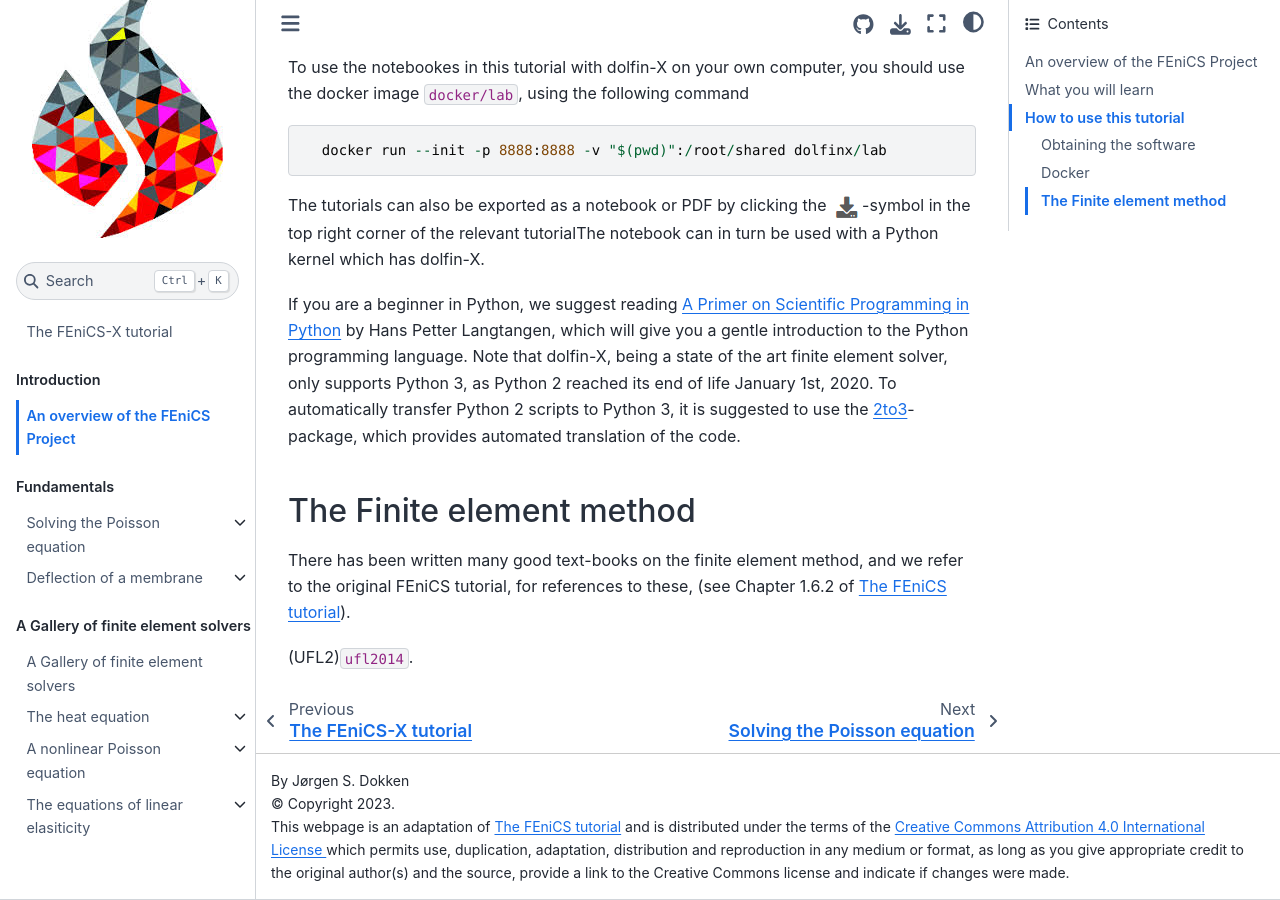
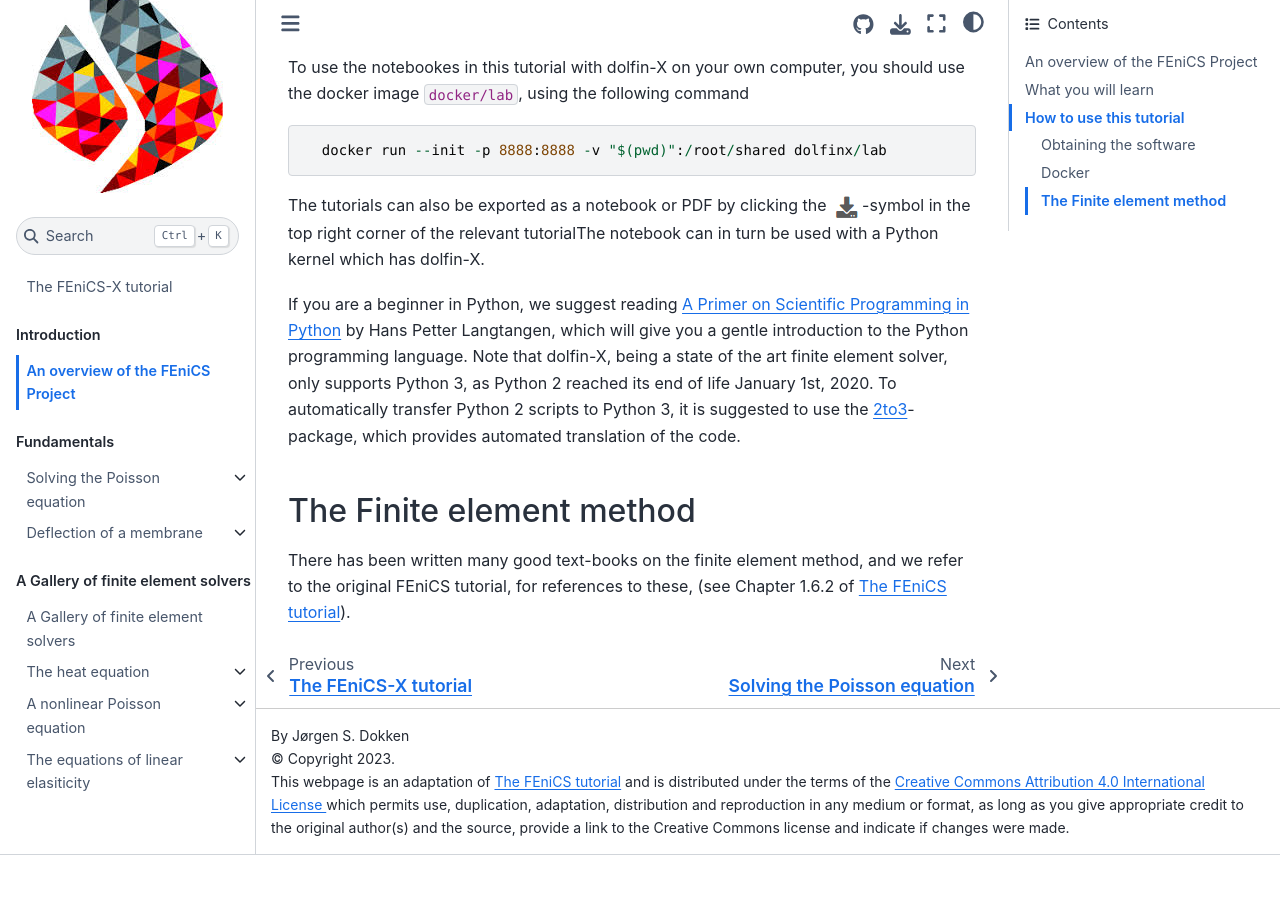
Before and after one commit to jorgensd/dolfinx-tutorial, a Jupyter Book: the page built from fem.md, in a window 1280 px wide and 900 px high, scrolled down 1964 px. Built offline with Jupyter Book 1.0.4 settings and Sphinx 7.4.7 and the Sphinx Book theme 1.1.4, drawn with Linux system fonts in a browser that asks for light colours; pages that are not in the unit, such as notebooks, are missing from menus; cross-references to code outside the pages are shown as plain code; after the commit the page ends 2819 px from its top, so only the background shows below that.

Commit message:
Remove unused ref

````diff
--- a/fem.md
+++ b/fem.md
@@ -54,7 +54,7 @@ If you are a beginner in Python, we suggest reading [A Primer on Scientific Prog
 There has been written many good text-books on the finite element method, and we refer to the original FEniCS tutorial, for references to these, (see Chapter 1.6.2 of [The FEniCS tutorial](https://www.springer.com/gp/book/9783319524610)).
 
 
-(UFL2){cite}`ufl2014`.
-<!-- ## References
-```{bibliography} references.bib
+<!-- {cite}`ufl2014`.
+## References
+```{bibliography} references_fem.bib
 ``` -->
````
Also changed, not shown: 1 other file.
